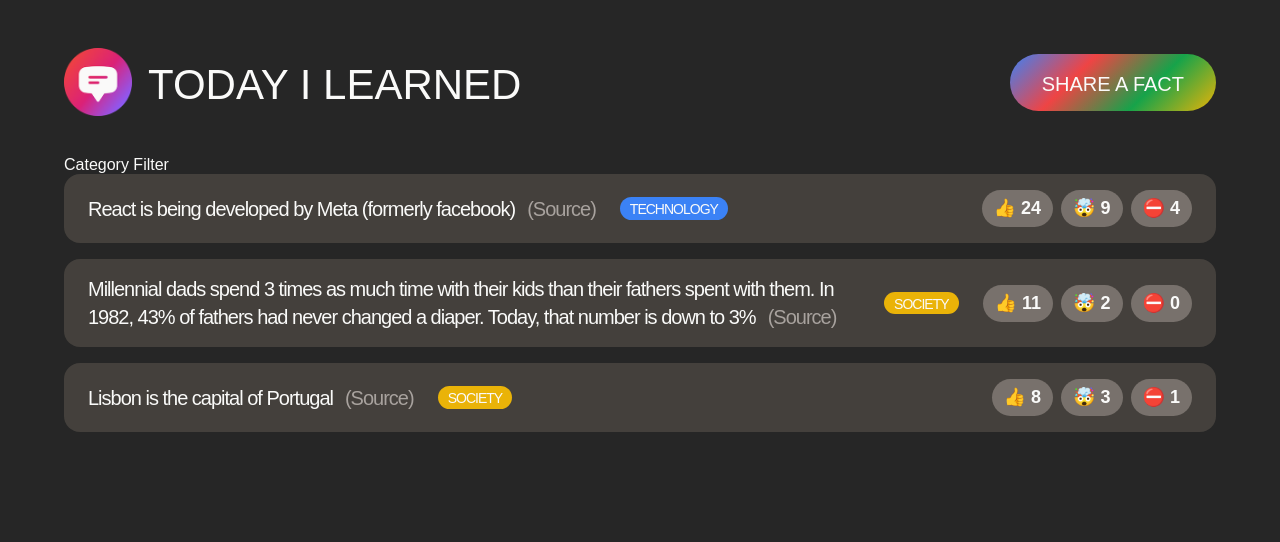
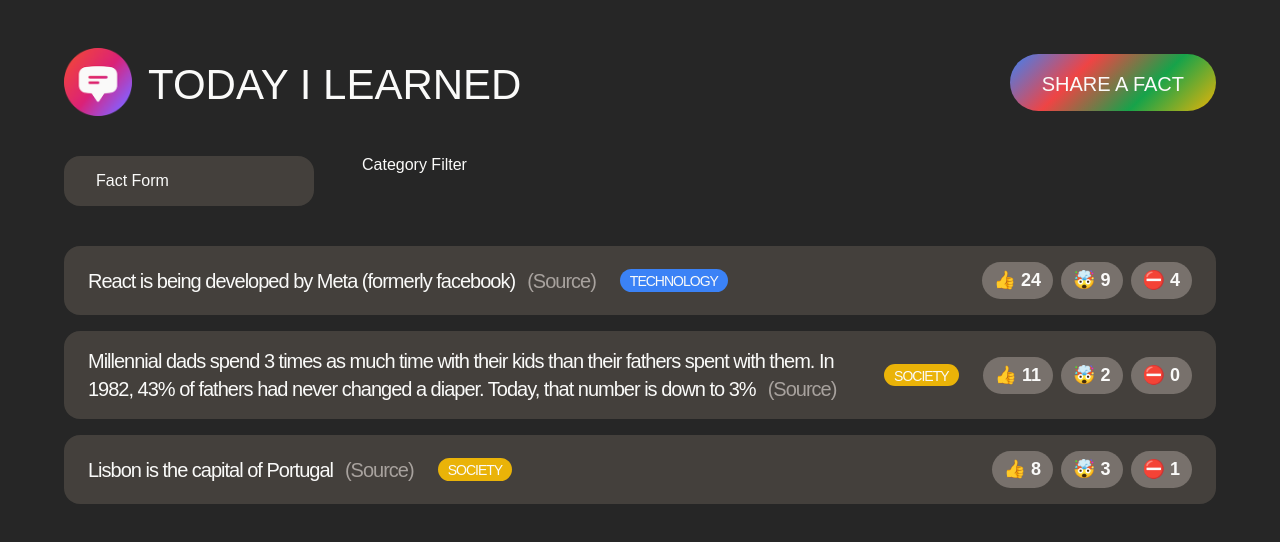
Before and after one commit to erhanertem/App-today-i-learned, a React (Create React App) app: page / in a window 1280 px wide. Shown: the top 542 px of the page. Built offline with nearby package versions, Linux system fonts and the light colour scheme; a web font is replaced by a local one.

Commit message:
Create a react prop and pipe variables from one component to another

```diff
--- a/public/index.html
+++ b/public/index.html
@@ -40,6 +40,7 @@
 		<body>
 			<noscript>You need to enable JavaScript to run this app.</noscript>
 			<div id="root"></div>
+			<!-- THE ENTIRE REACT APPLICATION IS WRAPPED UNDER THIS DIV - SO THE ORIGINAL <div class="container"> @ OUR REFERENCE HTML FILE - WE JUST TRANSFER THE CSS RELEVANT TO CONTAINER CLASS TO ID ROOT -->
 			<!--
       This HTML file is a template.
       If you open it directly in the browser, you will see an empty page.
--- a/src/App.js
+++ b/src/App.js
@@ -75,7 +75,7 @@ function App() {
 
 // FACTFORM COMPONENT
 function NewFactForm() {
-	return <form className="fact-form hidden">Fact Form</form>;
+	return <form className="fact-form">Fact Form</form>;
 }
 
 // CATEGORY SIDEBAR COMPONENT
@@ -91,13 +91,26 @@ function FactList() {
 		<section>
 			<ul className="facts-list">
 				{facts.map((fact) => (
-					<li key={fact.id} className="fact">
+					<Fact key={fact.id} factObj={fact} /> //React keyid on each component needs to be declared the moment they were created not in the Fact function body
+				))}
+			</ul>
+		</section>
+	);
+}
+
+function Fact({ factObj }) {
+	// .function Fact(props) {
+	// console.log(props);
+	// const { factObj } = props;
+
+	return (
+		<li className="fact">
 			<p>
-							{fact.text}
+				{factObj.text}
 				<a
 					className="source"
 					rel="noreferrer"
-								href={fact.source}
+					href={factObj.source}
 					target="_blank"
 				>
 					(Source)
@@ -107,21 +120,18 @@ function FactList() {
 				className="tag"
 				style={{
 					backgroundColor: CATEGORIES.find(
-									(cat) => cat.name === fact.category,
+						(cat) => cat.name === factObj.category,
 					).color,
 				}}
 			>
-							{fact.category}
+				{factObj.category}
 			</span>
 			<div className="vote-buttons">
-							<button>👍 {fact.votesInteresting}</button>
-							<button>🤯 {fact.votesMindblowing}</button>
-							<button>⛔️ {fact.votesFalse}</button>
+				<button>👍 {factObj.votesInteresting}</button>
+				<button>🤯 {factObj.votesMindblowing}</button>
+				<button>⛔️ {factObj.votesFalse}</button>
 			</div>
 		</li>
-				))}
-			</ul>
-		</section>
 	);
 }
 
--- a/v1/style.css
+++ b/v1/style.css
@@ -37,7 +37,7 @@ video {
 }
 
 /* MAIN LAYOUT */
-.container {
+#root {
   max-width: 1500px;
   margin: 0 auto;
 }
```
Lines whose indentation alone changed are shown as unchanged.
